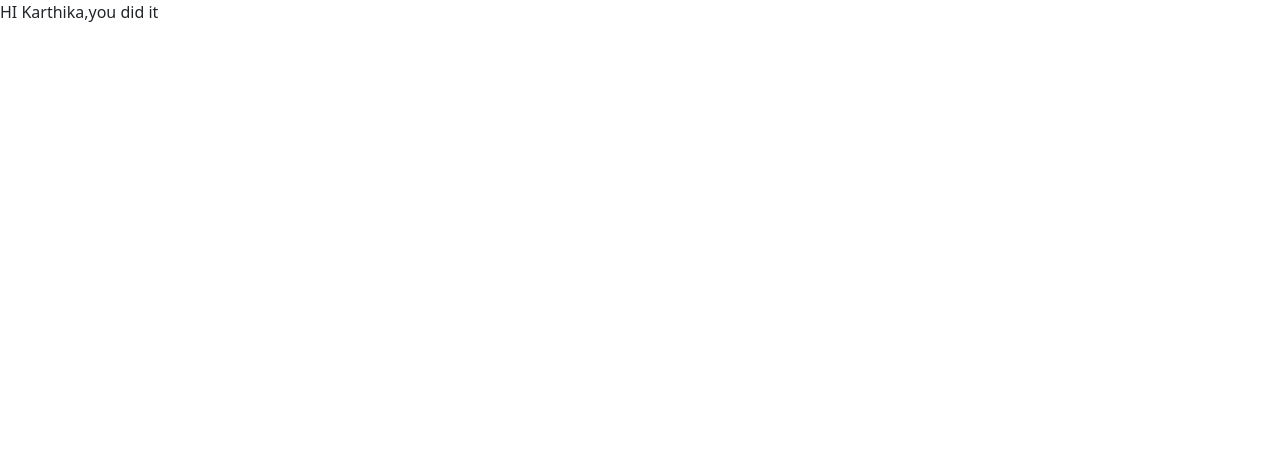
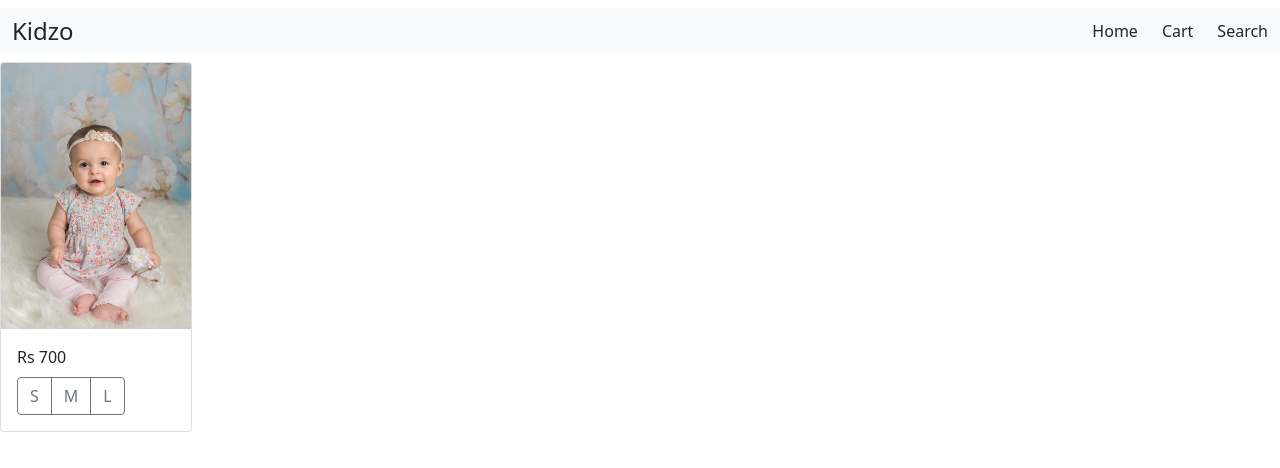
Before and after one commit to karthikailango/ClothingBrand, a plain HTML site: page index.html in a window 1280 px wide. Drawn offline with nearby package versions, Linux system fonts and the light colour scheme.

Commit message:
updated successfully

```diff
--- a/index.html
+++ b/index.html
@@ -7,10 +7,36 @@
 
         <!-- Bootstrap CSS -->
         <link href="https://cdn.jsdelivr.net/npm/bootstrap@5.0.2/dist/css/bootstrap.min.css" rel="stylesheet" integrity="sha384-EVSTQN3/azprG1Anm3QDgpJLIm9Nao0Yz1ztcQTwFspd3yD65VohhpuuCOmLASjC" crossorigin="anonymous">
+    </head>
 
-    </head>
     <body>
-        <p>HI Karthika,you did it</p>
+        <nav class="navbar navbar-expand-lg bg-body-tertiary ">
+            <div class="container-fluid mt-0 bg-light bg-md-primary">
+                <nav class="navbar-brand fs-4">Kidzo</nav>
+                <div>
+                    <ul class="navbar-nav gap-4">
+                        <li class="nav-item dispay-2">Home</li>
+                        <li class="nav-item dispay-2">Cart</li>
+                        <li class="nav-item dispay-2">Search</li>
+                    </ul>
+
+                </div>
+
+                </div>
+            </div>
+        </nav>
+        <div class="card" style="width: 12rem;">
+
+            <img src="babyGirl2.jpg" class="card-img-top">
+            <div class="card-body">
+            <p class="card-title">Rs 700</p>
+            <div class="btn-group">
+            <button  class="btn btn-outline-secondary unactive">S</button>
+            <button  class="btn btn-outline-secondary">M</button>
+            <button  class="btn btn-outline-secondary">L</button>
+        </div>
+    </div>
+</div>
         <script src="https://cdn.jsdelivr.net/npm/bootstrap@5.0.2/dist/js/bootstrap.bundle.min.js" integrity="sha384-MrcW6ZMFYlzcLA8Nl+NtUVF0sA7MsXsP1UyJoMp4YLEuNSfAP+JcXn/tWtIaxVXM" crossorigin="anonymous"></script>
     </body>
 </html>
```
Also changed, not shown: babyGirl2.jpg (added).
